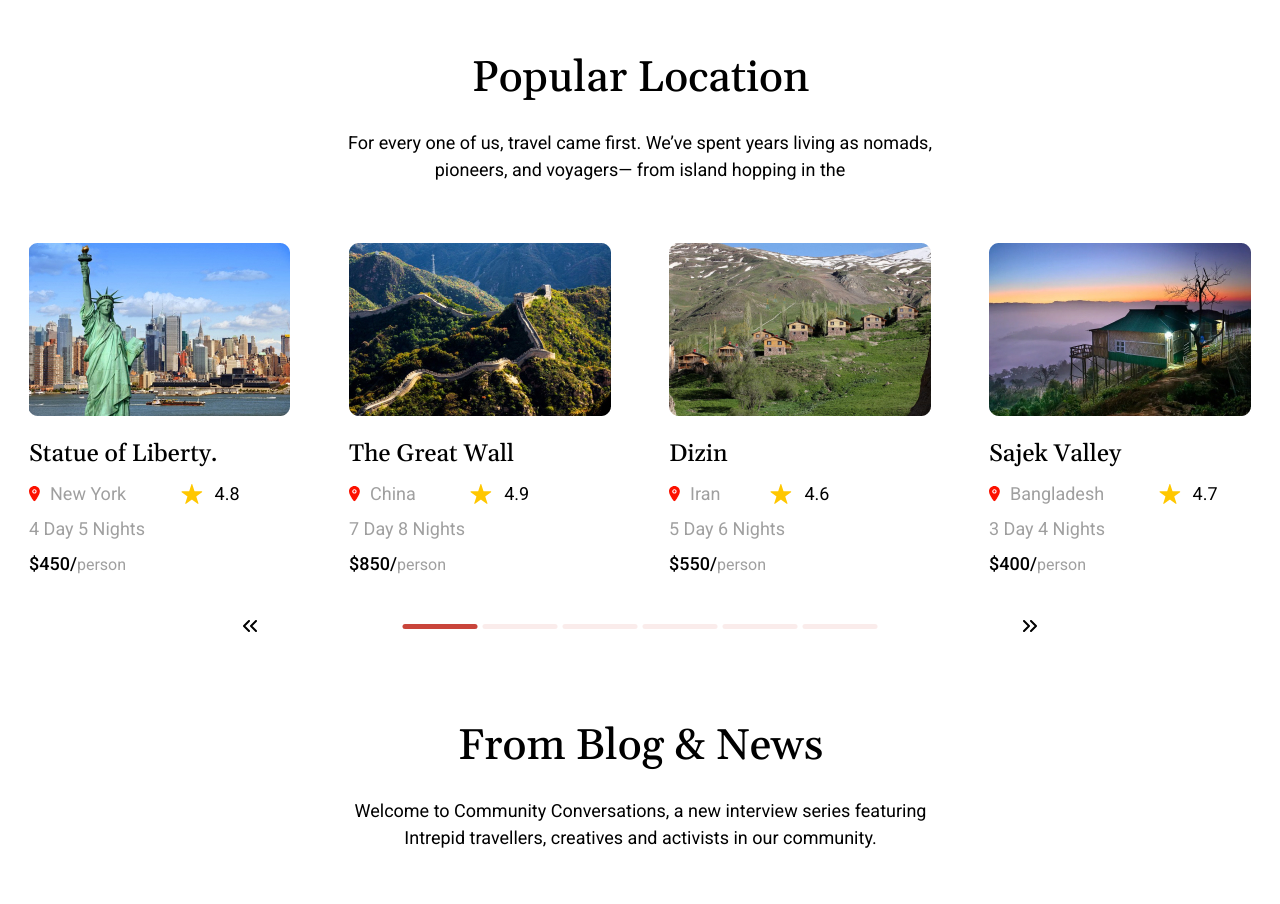
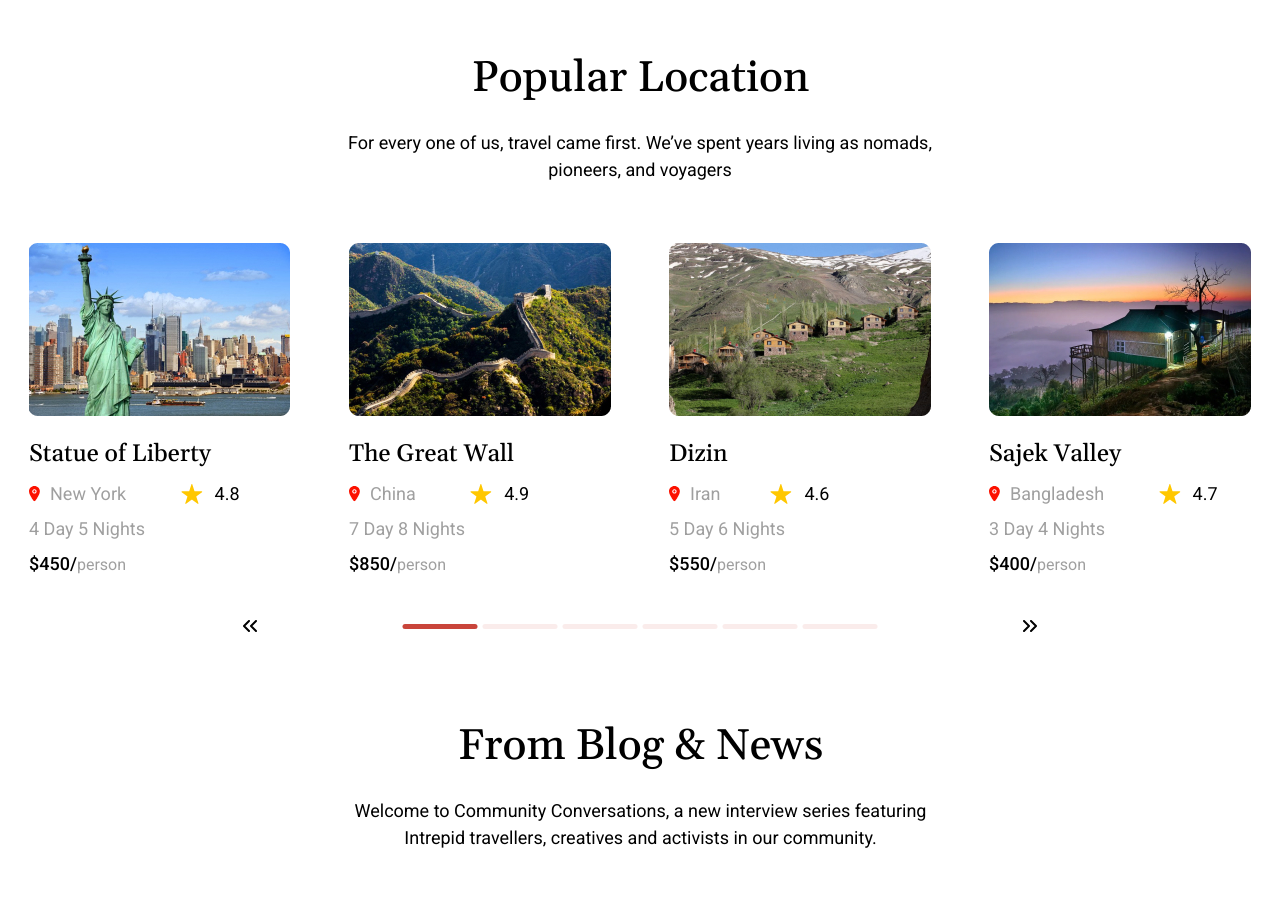
Before and after one commit to vvmadv/trevland, a plain HTML site: page index.html in a window 1280 px wide. Shown: the part 1900-2804 px from the top of the page. Drawn offline with nearby package versions, Linux system fonts and the light colour scheme; a web font is replaced by a local one.

Commit message:
Update index.html

```diff
--- a/index.html
+++ b/index.html
@@ -79,14 +79,14 @@
 			<div class="container">
 				<h2 class="inner-title ff-gelassio" data-aos="zoom-in">Popular Location</h2>
 				<p class="inner-subtitle slider-subtitle" data-aos="zoom-in-up">For every one of us, travel came first. We’ve spent years
-					living as nomads, pioneers, and voyagers— from island hopping in the</p>
+					living as nomads, pioneers, and voyagers</p>
 			</div>
 
 			<div class="sliders" data-aos="zoom-in">
 				<div class="sliders__block">
 					<div class="sliders__block-wrapp">
 						<img src="images/slider-1.jpg" alt="">
-						<p class="sliders__block-title ff-gelassio">Statue of Liberty.</p>
+						<p class="sliders__block-title ff-gelassio">Statue of Liberty</p>
 						<span class="sliders__block-loc">New York</span>
 						<span class="sliders__block-stars">4.8</span>
 						<p class="sliders__block-booking">4 Day 5 Nights</p>
```
